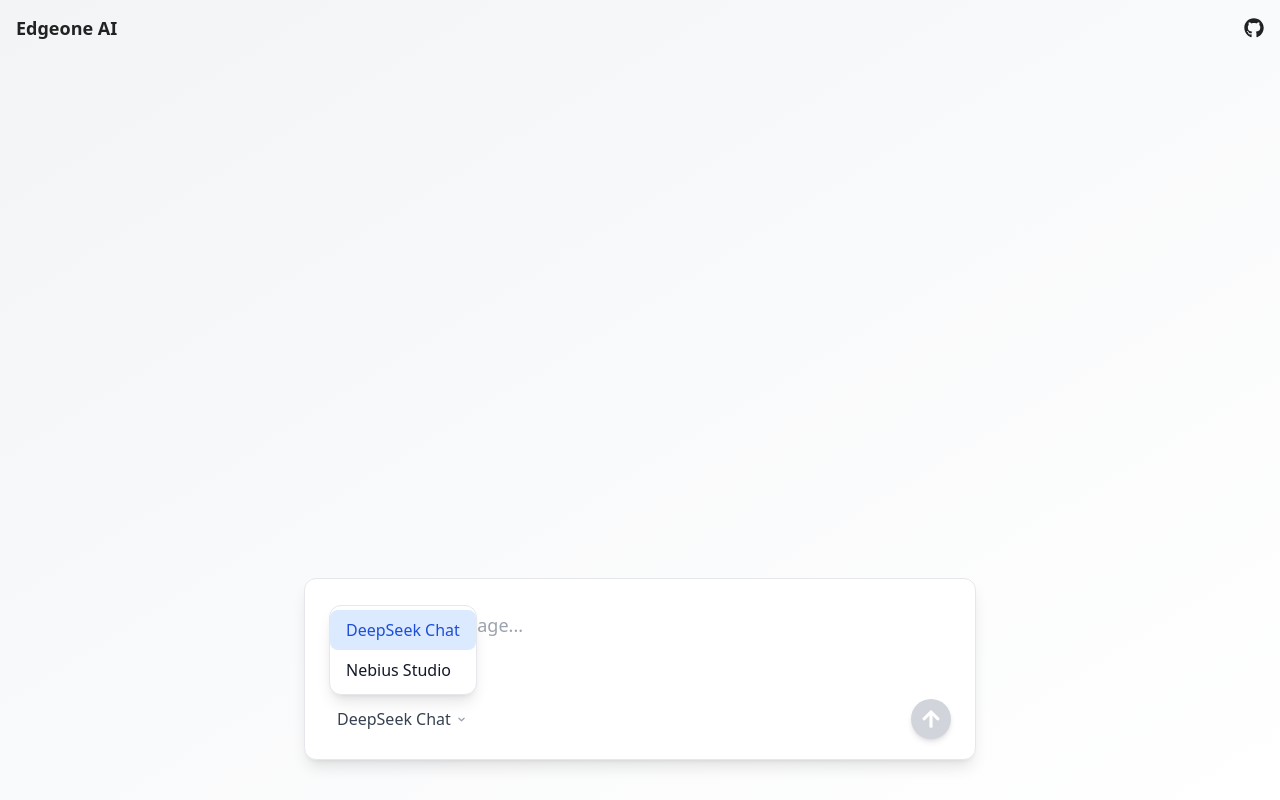
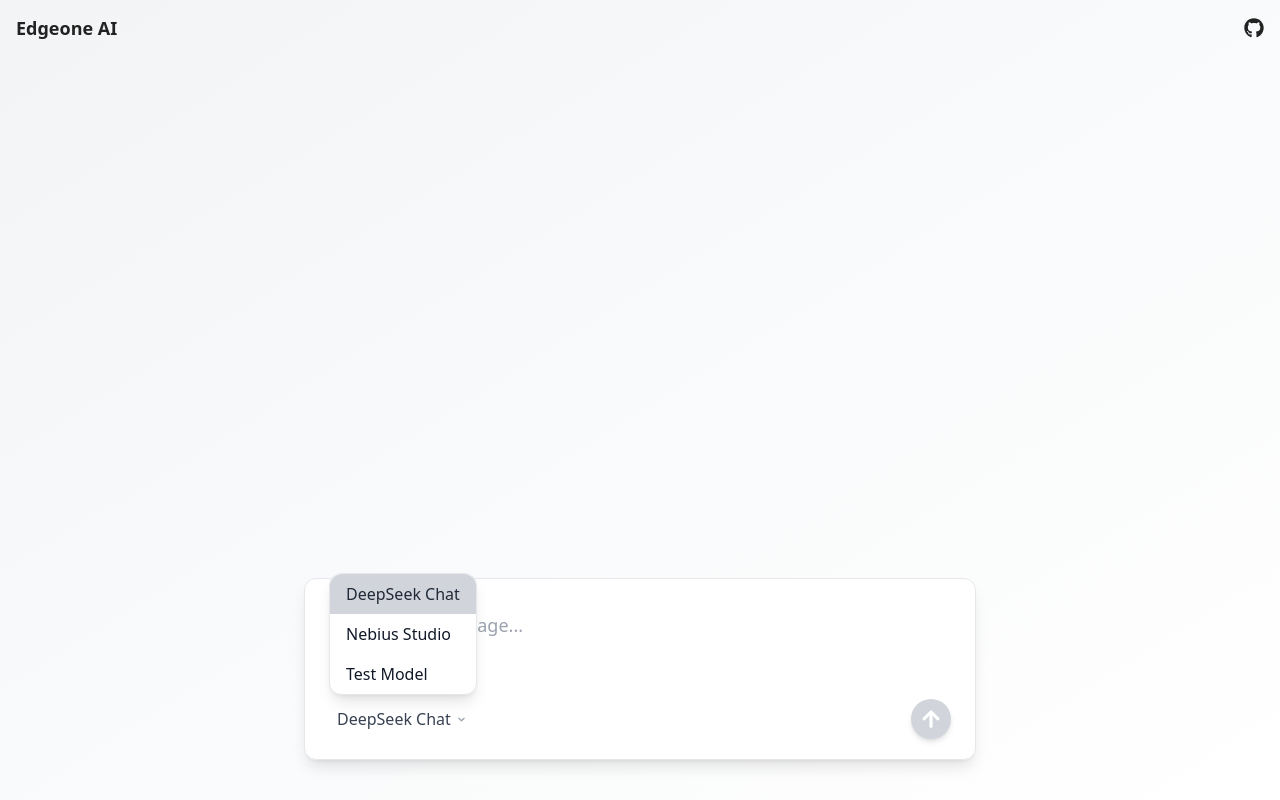
Before and after one commit to tomcomtang/ai-chartbot-starter, a Next.js app: page / in a window 1280 px wide. Both pictures are taken after a click on the button "DeepSeek Chat". Built offline with nearby package versions, Linux system fonts and the light colour scheme.

Commit message:
style: update model selector to black & white theme, remove blue colors, fix hover states and corner styling

```diff
--- a/components/ModelSelector.jsx
+++ b/components/ModelSelector.jsx
@@ -3,6 +3,7 @@
 const MODELS = [
   { value: "deepseek-chat", label: "DeepSeek Chat" },
   { value: "nebius-studio", label: "Nebius Studio" },
+  { value: "test-model", label: "Test Model" },
 ];
 
 export default function ModelSelector({ value, onChange, borderless }) {
@@ -32,10 +33,21 @@
         setHighlight(-1);
       }
     }
+    function handleMouseLeave() {
+      setHighlight(-1);
+    }
     if (open) {
       document.addEventListener("mousedown", handleClick);
+      if (menuRef.current) {
+        menuRef.current.addEventListener("mouseleave", handleMouseLeave);
+      }
     }
-    return () => document.removeEventListener("mousedown", handleClick);
+    return () => {
+      document.removeEventListener("mousedown", handleClick);
+      if (menuRef.current) {
+        menuRef.current.removeEventListener("mouseleave", handleMouseLeave);
+      }
+    };
   }, [open]);
 
   // 键盘导航
@@ -77,17 +89,19 @@
         <ul
           ref={menuRef}
           tabIndex={0}
-          className="absolute left-0 bottom-full mb-1 min-w-full bg-white border rounded-xl shadow-lg z-20 py-1 outline-none"
+          className="absolute left-0 bottom-full mb-1 min-w-full bg-white border rounded-xl shadow-lg z-20 outline-none"
           role="listbox"
           onKeyDown={handleKeyDown}
         >
           {MODELS.map((m, idx) => (
             <li
               key={m.value}
-              className={`px-4 py-2 cursor-pointer text-base whitespace-nowrap rounded-lg transition-colors
-                ${value === m.value ? "bg-blue-100 text-blue-700" :
-                  highlight === idx ? "bg-blue-50 text-blue-700" :
-                  "hover:bg-blue-50 hover:text-blue-700"}
+              className={`px-4 py-2 cursor-pointer text-base whitespace-nowrap transition-colors
+                ${idx === 0 ? 'rounded-t-xl' : ''}
+                ${idx === MODELS.length - 1 ? 'rounded-b-xl' : ''}
+                ${value === m.value ? "bg-gray-300 text-gray-800" :
+                  highlight === idx ? "bg-gray-200 text-gray-800" :
+                  "hover:bg-gray-200 hover:text-gray-800"}
               `}
               role="option"
               aria-selected={value === m.value}
```
